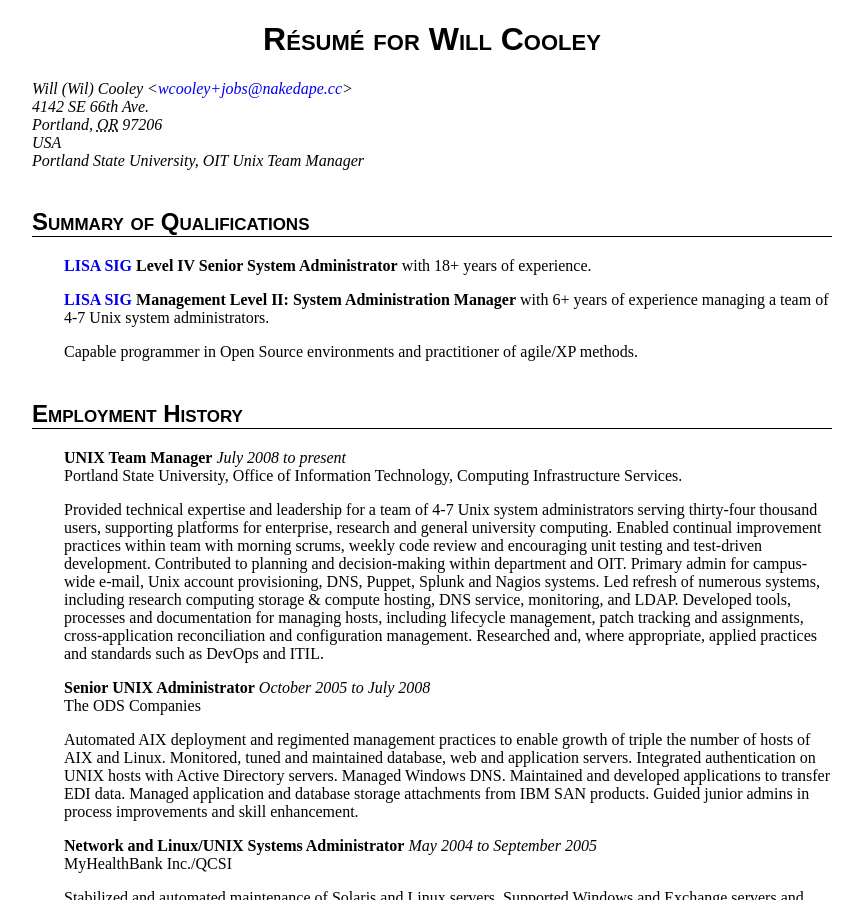
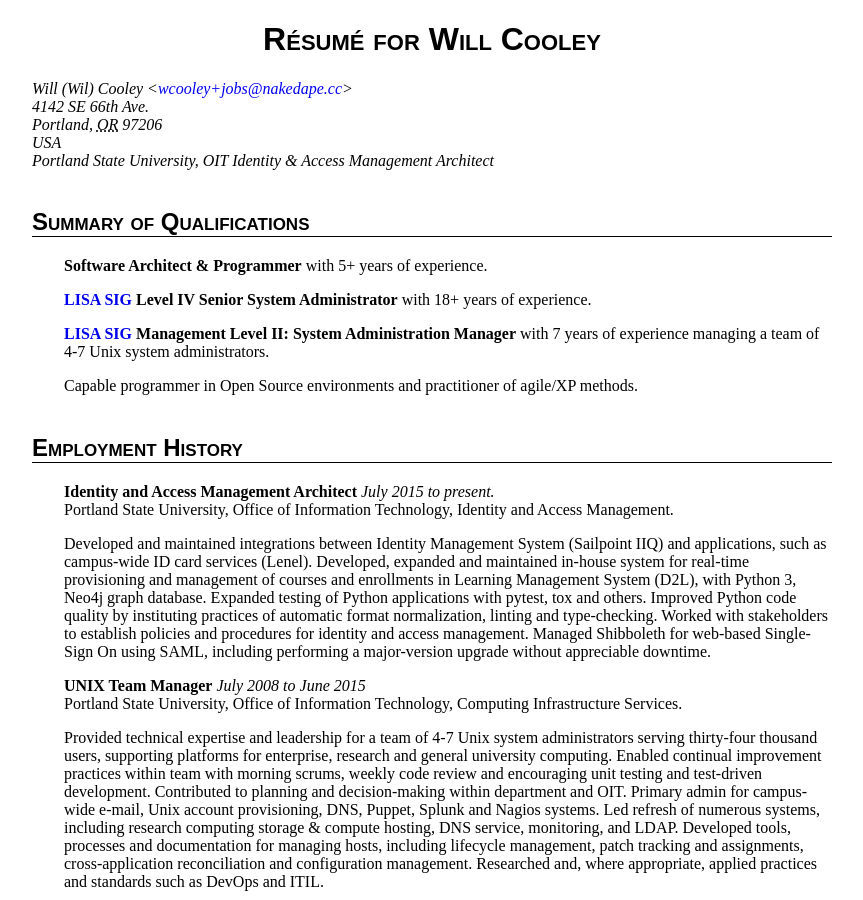
Before and after one commit to wcooley/wcooley.github.io, a Jekyll site: the page built from about/wcooley/resume_wcooley/index.html, in a window 1280 px wide and 900 px high. Shown: the whole window, without its empty margins (208-1071 px from the left). Built offline with Jekyll 4.4.1, drawn with Linux system fonts in a browser that asks for light colours; some web fonts are replaced.

Commit message:
Update resume

```diff
--- a/about/wcooley/resume_wcooley/index.html
+++ b/about/wcooley/resume_wcooley/index.html
@@ -92,7 +92,7 @@ title: Résumé for Wil Cooley
     <span class="country-name">USA</span><br />
     </span>
     <span class="organization">Portland State University</span>,
-    <span class="role">OIT Unix Team Manager</span>
+    <span class="role">OIT Identity &amp; Access Management Architect</span>
 </address>
 </div>
 
@@ -100,6 +100,9 @@ title: Résumé for Wil Cooley
 <h2>Summary of Qualifications</h2>
 
 <ul>
+
+    <li><p><b>Software Architect &amp; Programmer</b> with 5+ years of
+        experience.</p></li>
 
     <li><p><b><a
         href="https://www.usenix.org/system/files/lisa/books/usenix_22_jobs3rd_core.pdf"
@@ -110,7 +113,7 @@ title: Résumé for Wil Cooley
     <li><p><b><a
         href="https://www.usenix.org/system/files/lisa/books/usenix_22_jobs3rd_core.pdf"
         >LISA SIG</a> Management Level II: System Administration
-        Manager</b> with 6+ years of experience managing a team of 4-7 Unix
+        Manager</b> with 7 years of experience managing a team of 4-7 Unix
         system administrators.</p>
     </li>
 
@@ -127,8 +130,40 @@ title: Résumé for Wil Cooley
 
     <li class="experience">
 
+    <b>Identity and Access Management Architect</b>
+    <i>July 2015 to present.</i>
+    <br/>
+    Portland State University, Office of Information Technology, Identity
+    and Access Management.
+
+    <br/>
+
+    <p>
+
+    Developed and maintained integrations between Identity Management System
+    (Sailpoint IIQ) and applications, such as campus-wide ID card services
+    (Lenel).
+
+    Developed, expanded and maintained in-house system for real-time
+    provisioning and management of courses and enrollments in Learning
+    Management System (D2L), with Python 3, Neo4j graph database.
+
+    Expanded testing of Python applications with pytest, tox and others.
+
+    Improved Python code quality by instituting practices of automatic format
+    normalization, linting and type-checking.
+
+    Worked with stakeholders to establish policies and procedures for identity
+    and access management.
+
+    Managed Shibboleth for web-based Single-Sign On using SAML, including
+    performing a major-version upgrade without appreciable downtime.
+
+    </p>
+    </li>
+
     <b>UNIX Team Manager</b>
-    <i>July 2008 to present</i>
+    <i>July 2008 to June 2015</i>
     <br/>
     Portland State University, Office of Information Technology, Computing
     Infrastructure Services.
```
